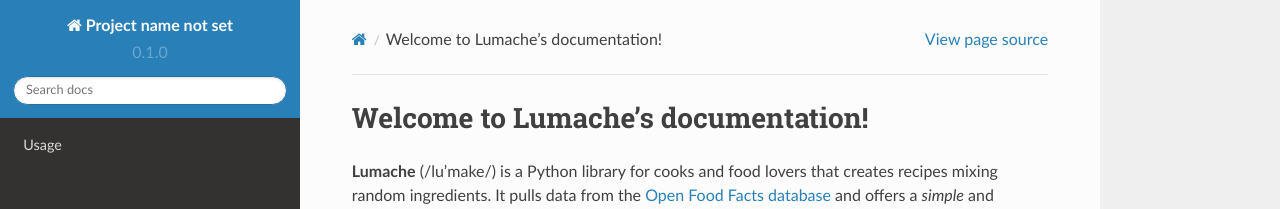
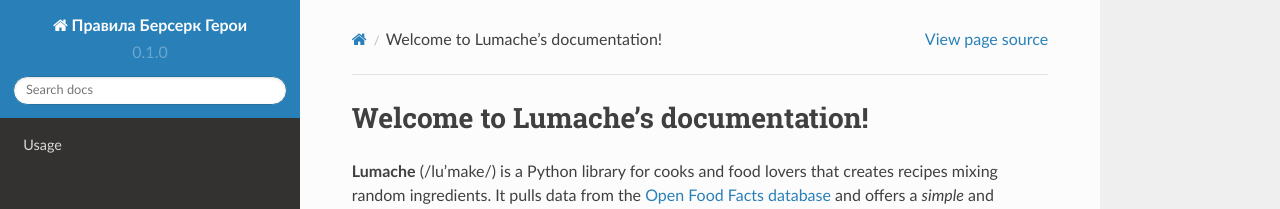
Before and after one commit to EasyFor314/berserk_heroes_rules, a Sphinx documentation site: the page built from docs/source/index.rst, in a window 1280 px wide. Shown: the top 209 px of the page. Built offline with Sphinx 7.4.7 and the Read the Docs theme 2.0.0, drawn with Linux system fonts in a browser that asks for light colours; pages that are not in the unit, such as notebooks, are missing from menus.

Commit message:
Update conf.py

```diff
--- a/docs/source/conf.py
+++ b/docs/source/conf.py
@@ -2,7 +2,8 @@
 
 # -- Project information
 
-
+project = 'Правила Берсерк Герои'
+author = 'EasyFor314'
 
 release = '0.1'
 version = '0.1.0'
```
